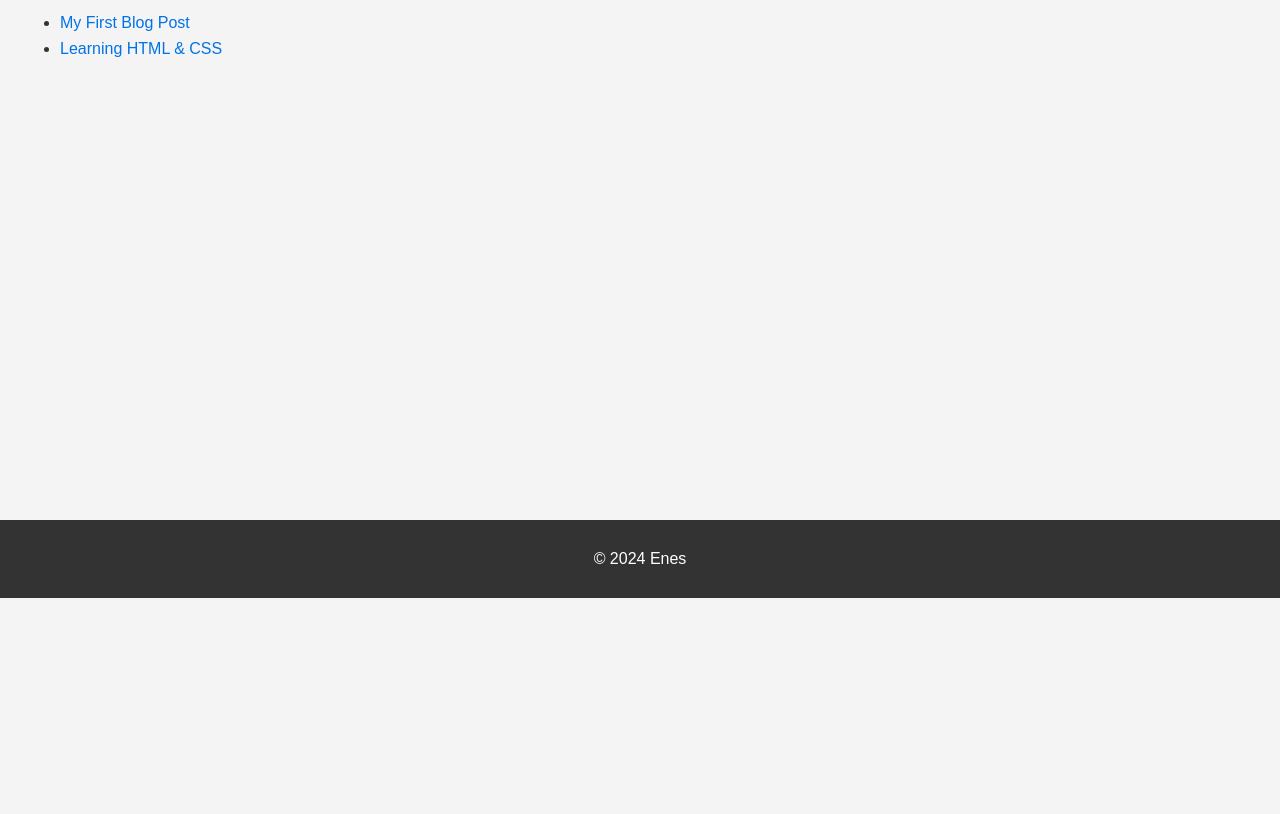
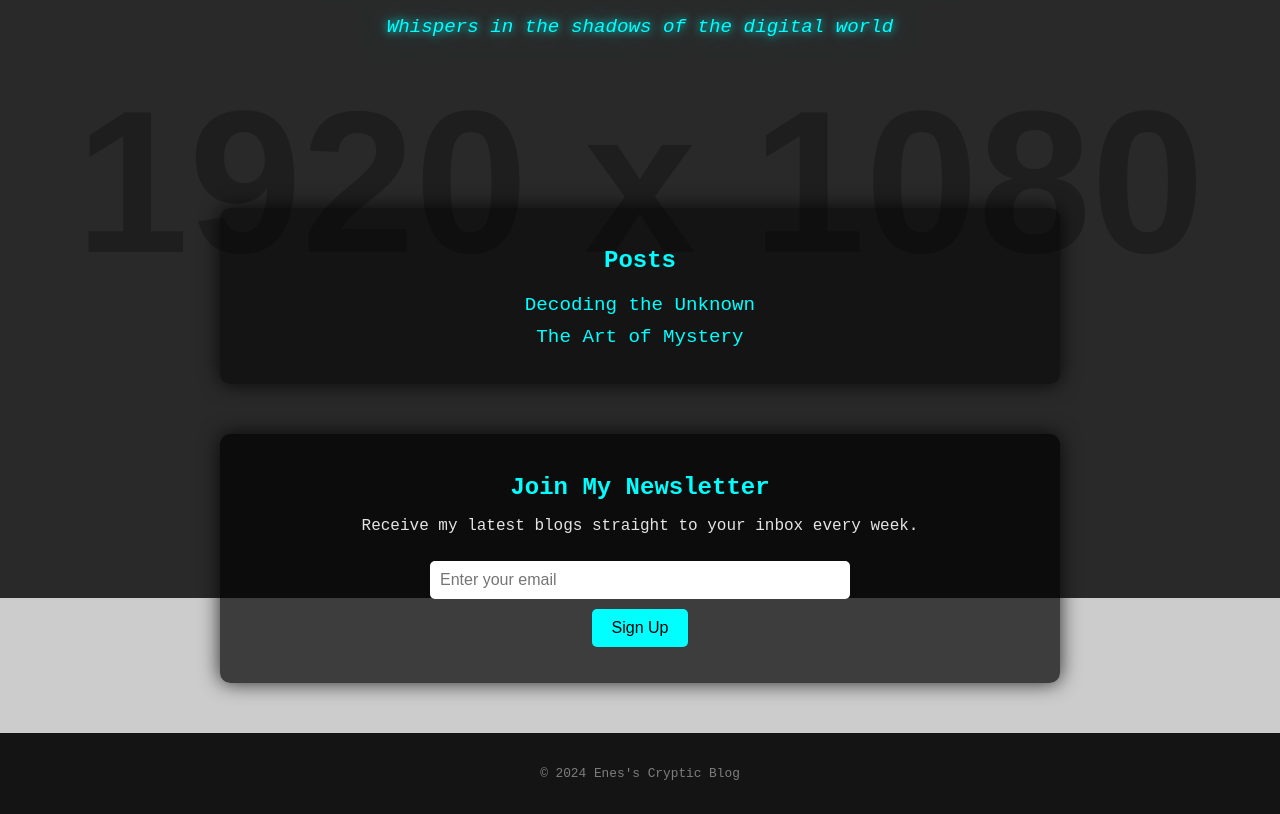
Before and after one commit to enesercanh/my-blog, a plain HTML site: page index.html in a window 1280 px wide. Shown: the part 202-1016 px from the top of the page. Before the commit the page ends 800 px from the top, so only its background shows below. Drawn offline with Linux system fonts and the light colour scheme; placeholder pictures from the web are drawn by us.

Commit message:
Add files via upload

```diff
--- a/index.html
+++ b/index.html
@@ -3,36 +3,36 @@
 <head>
     <meta charset="UTF-8">
     <meta name="viewport" content="width=device-width, initial-scale=1.0">
-    <title>My Blog</title>
+    <title>Enes's Cryptic Blog</title>
     <link rel="stylesheet" href="style.css">
-    <script async src="https://pagead2.googlesyndication.com/pagead/js/adsbygoogle.js?client=ca-pub-8795553615589262"
-            crossorigin="anonymous"></script>
 </head>
 <body>
+    <div class="background-overlay"></div>
     <header>
-        <h1>Welcome to My Blog!</h1>
+        <h1>Enes's Forgotten Blog</h1>
+        <p class="subtitle">Whispers in the shadows of the digital world</p>
     </header>
     <main>
-        <h2>Latest Posts</h2>
-        <ul>
-            <li><a href="blogone.html">My First Blog Post</a></li>
-            <li><a href="blog2.html">Learning HTML & CSS</a></li>
-        </ul>
-
-        <!-- Google AdSense Ad -->
-        <div style="margin: 20px 0;">
-            <ins class="adsbygoogle"
-                 style="display:block"
-                 data-ad-client="ca-pub-8795553615589262"
-                 data-ad-slot="1234567890"
-                 data-ad-format="auto"></ins>
-            <script>
-                (adsbygoogle = window.adsbygoogle || []).push({});
-            </script>
-        </div>
+        <section class="posts">
+            <h2>Posts</h2>
+            <ul>
+                <li><a href="blogone.html">Decoding the Unknown</a></li>
+                <li><a href="blog2.html">The Art of Mystery</a></li>
+            </ul>
+        </section>
+        <section class="registration">
+            <h2>Join My Newsletter</h2>
+            <p>Receive my latest blogs straight to your inbox every week.</p>
+            <form id="registrationForm">
+                <input type="email" name="email" placeholder="Enter your email" required>
+                <button type="submit">Sign Up</button>
+            </form>
+            <p id="responseMessage"></p>
+        </section>
     </main>
     <footer>
-        <p>&copy; 2024 Enes</p>
+        <p>&copy; 2024 Enes's Cryptic Blog</p>
     </footer>
+    <script src="script.js"></script>
 </body>
 </html>
--- /dev/null
+++ b/script.js
@@ -0,0 +1,21 @@
+document.getElementById("registrationForm").addEventListener("submit", async (event) => {
+    event.preventDefault(); // Prevent the form from refreshing the page
+    const email = event.target.email.value;
+
+    try {
+        const response = await fetch("https://your-backend-url/register", {
+            method: "POST",
+            headers: {
+                "Content-Type": "application/json",
+            },
+            body: JSON.stringify({ email }),
+        });
+
+        const result = await response.json();
+        document.getElementById("responseMessage").textContent = result.message;
+    } catch (error) {
+        document.getElementById("responseMessage").textContent = "An error occurred. Please try again later.";
+    }
+
+    event.target.reset();
+});
--- a/style.css
+++ b/style.css
@@ -1,38 +1,142 @@
+/* General Styles */
 body {
-    font-family: Arial, sans-serif;
-    line-height: 1.6;
+    font-family: 'Courier New', Courier, monospace;
+    background: url('https://via.placeholder.com/1920x1080/111111/FFFFFF') no-repeat center center fixed;
+    background-size: cover;
     margin: 0;
     padding: 0;
-    background-color: #f4f4f4;
-    color: #333;
+    color: #e4e4e4;
+    overflow-x: hidden;
 }
 
-header {
-    background: #0073e6;
-    color: white;
-    padding: 10px 0;
-    text-align: center;
+.background-overlay {
+    position: fixed;
+    top: 0;
+    left: 0;
+    width: 100%;
+    height: 100%;
+    background: rgba(0, 0, 0, 0.8);
+    z-index: -1;
 }
 
-main {
-    padding: 20px;
+/* Header Styles */
+header {
+    text-align: center;
+    padding: 100px 20px;
+    color: #ffffff;
+    text-shadow: 0px 0px 10px #00ffff, 0px 0px 30px #008b8b;
 }
 
-footer {
-    text-align: center;
-    background: #333;
-    color: white;
-    padding: 10px 0;
-    position: fixed;
-    bottom: 0;
-    width: 100%;
+header h1 {
+    font-size: 3rem;
+    letter-spacing: 2px;
+    text-transform: uppercase;
 }
 
-a {
-    color: #0073e6;
+.subtitle {
+    font-size: 1.2rem;
+    font-style: italic;
+    color: #00ffff;
+}
+
+/* Posts Section */
+.posts {
+    margin: 50px auto;
+    padding: 20px;
+    max-width: 800px;
+    text-align: center;
+    background: rgba(0, 0, 0, 0.5);
+    border-radius: 10px;
+    box-shadow: 0px 0px 20px rgba(0, 0, 0, 0.8);
+}
+
+.posts h2 {
+    color: #00ffff;
+    margin-bottom: 20px;
+}
+
+.posts ul {
+    list-style: none;
+    padding: 0;
+}
+
+.posts li {
+    margin: 10px 0;
+    font-size: 1.2rem;
+    transition: transform 0.3s ease, opacity 0.3s ease;
+}
+
+.posts li:hover {
+    transform: translateX(10px);
+    opacity: 0.7;
+}
+
+.posts a {
+    color: #00ffff;
     text-decoration: none;
 }
 
-a:hover {
-    text-decoration: underline;
+.posts a:hover {
+    color: #ffffff;
 }
+
+/* Footer Styles */
+footer {
+    text-align: center;
+    padding: 20px;
+    background: rgba(0, 0, 0, 0.9);
+    color: #7d7d7d;
+    font-size: 0.8rem;
+}
+/* Registration Section */
+.registration {
+    margin: 50px auto;
+    padding: 20px;
+    max-width: 800px;
+    text-align: center;
+    background: rgba(0, 0, 0, 0.7);
+    border-radius: 10px;
+    box-shadow: 0px 0px 20px rgba(0, 0, 0, 0.8);
+}
+
+.registration h2 {
+    color: #00ffff;
+    margin-bottom: 10px;
+}
+
+.registration form {
+    display: flex;
+    flex-direction: column;
+    align-items: center;
+}
+
+.registration input {
+    padding: 10px;
+    margin: 10px 0;
+    width: 80%;
+    max-width: 400px;
+    border: none;
+    border-radius: 5px;
+    font-size: 1rem;
+}
+
+.registration button {
+    padding: 10px 20px;
+    background-color: #00ffff;
+    border: none;
+    color: #000;
+    font-size: 1rem;
+    cursor: pointer;
+    border-radius: 5px;
+}
+
+.registration button:hover {
+    background-color: #008b8b;
+    color: #fff;
+}
+
+#responseMessage {
+    margin-top: 10px;
+    color: #00ffff;
+    font-size: 1rem;
+}
```
Also changed, not shown: blogone.html (+7 -5 lines), blogtwo.html (+23 -0 lines).
